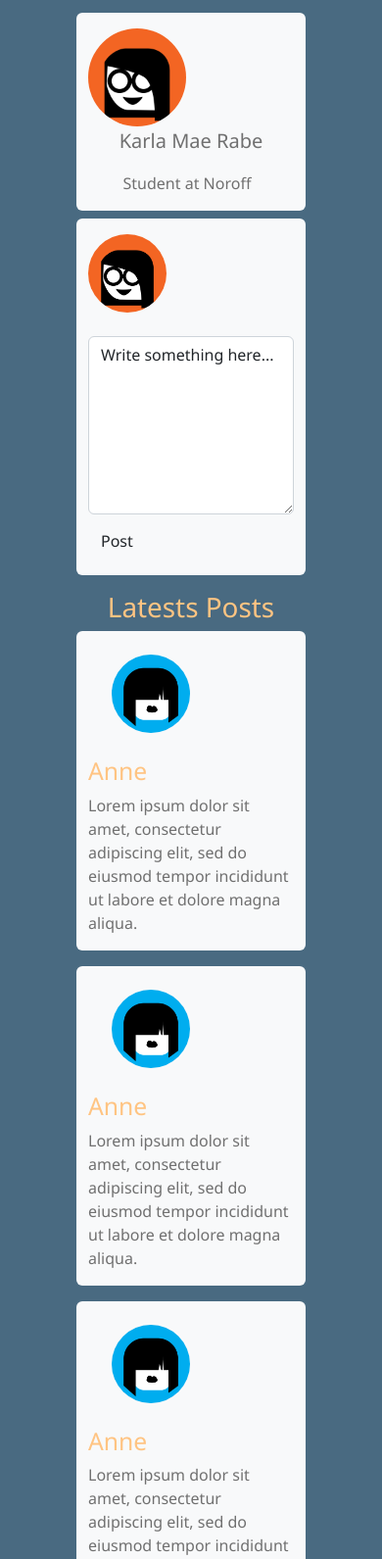
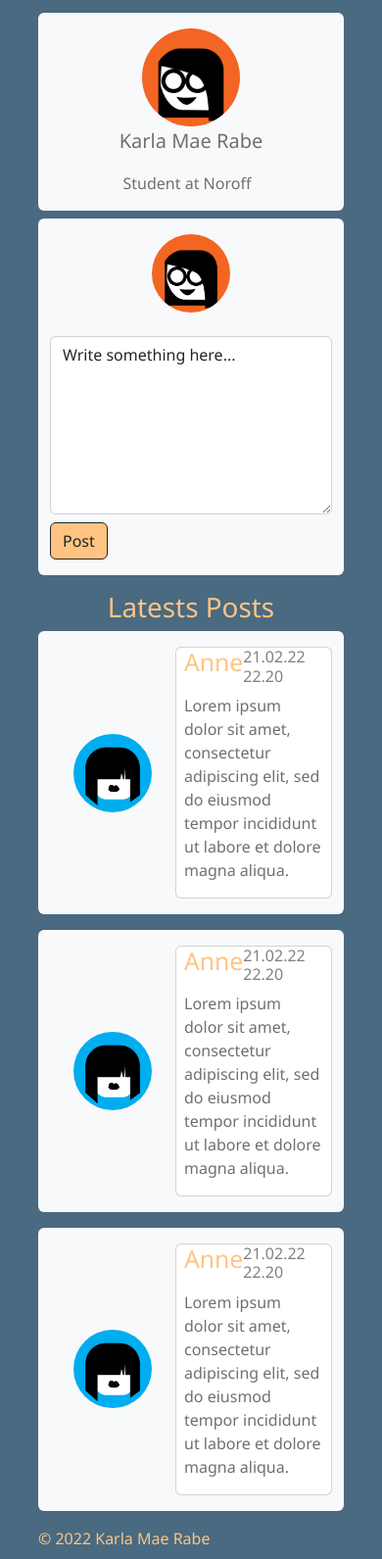
Before and after one commit to Noizenne/css-frameworks, a website: page index.html in a window 390 px wide. Shown: the part 59-1650 px from the top of the page at 98% size. Drawn offline with nearby package versions, Linux system fonts and the light colour scheme.

Commit message:
Responsive homepage

```diff
--- a/index.html
+++ b/index.html
@@ -27,7 +27,7 @@
                 </ul>
                 <form class="d-flex">
                   <input class="form-control me-2" type="search" placeholder="Search" aria-label="Search">
-                  <button class="btn btn-outline-success" type="submit">Search</button>
+                  <button class="btn" type="submit">Search</button>
                 </form>
               </div>
             </div>
@@ -43,21 +43,25 @@
 
             <div class="row justify-content-between">
               <div class="col-lg-2 bg-light rounded align-items-center">
-                <img src="/images/basic-shape-avatar-1632968.jpg" class="rounded-circle mt-3" style="width:100px;" alt="Profile picture of a basic woman avatar with black hair and glasses.">
+                <div class="d-flex justify-content-center">
+                  <img src="/images/basic-shape-avatar-1632968.jpg" class="rounded-circle mt-3" style="width:100px;" alt="Profile picture of a basic woman avatar with black hair and glasses.">
+                </div>
                 <p class="text fs-5 d-flex justify-content-center">Karla Mae Rabe</p>
                 <p class="text fs-6 d-flex justify-content-center me-2">Student at Noroff</p>
               </div>
 
               <!--Post input-->
 
-              <div class="col-sm-9 bg-light rounded mt-2">
+              <div class="col-lg-9 bg-light rounded mt-2">
+                <div class="profileImg d-flex">
                 <img src="/images/basic-shape-avatar-1632968.jpg" class="rounded-circle mt-3" style="width:80px;" alt="Profile picture of a basic woman avatar in an orange background with black hair and glasses.">
+                </div>
                 <form>
                     <div class="form-group mb-2">
                         <label for="textArea"></label>
                         <textarea class="form-control" id="exampleFormControlTextarea3" rows="7">Write something here...</textarea>
                       </div>
-                      <button class="btn mb-3">Post</button>
+                      <button class="btn mb-3 border border-dark">Post</button>
                 </form>
               </div>
             </div>
@@ -68,24 +72,30 @@
           <div class="container-fluid mt-3">
             <div class="row justify-content-end">
                 <h1 class="d-flex justify-content-center">Latests Posts</h1>
-              <div class="col-lg-9 bg-light rounded align-items-center">
-                <img src="/images/woman-avatar-1632963.jpg" class="rounded-circle m-4" style="width: 80px;" alt="Profile picture of a basic woman avatar in a blue background with short hair and black lips.">
-                <div class="card3">
-                   <h2>Anne</h2>
+              <div class="col-lg-9 d-flex bg-light rounded align-items-center">
+                <div>
+                 <img src="/images/woman-avatar-1632963.jpg" class="rounded-circle m-4" style="width: 80px;" alt="Profile picture of a basic woman avatar in a blue background with short hair and black lips.">
+                </div>
+                 <div class="card my-3 px-2">
+                   <h2 class="d-flex justify-content-between">Anne <small class="align-self-center" style="color: gray; font-size: 16px;">21.02.22 22.20</small></h2>
                    <p class="text">Lorem ipsum dolor sit amet, consectetur adipiscing elit, sed do eiusmod tempor incididunt ut labore et dolore magna aliqua.</p>
                 </div>
               </div>
-                <div class="col-lg-9 bg-light rounded align-items-center my-3">
+                <div class="col-lg-9 d-flex bg-light rounded align-items-center my-3">
+                  <div>
                     <img src="/images/woman-avatar-1632963.jpg" class="rounded-circle m-4" style="width: 80px;" alt="Profile picture of a basic woman avatar in a blue background with short hair and black lips.">
-                    <div class="card3">
-                       <h2>Anne</h2>
+                   </div>
+                    <div class="card my-3 px-2">
+                      <h2 class="d-flex justify-content-between">Anne <small class="align-self-center" style="color: gray; font-size: 16px;">21.02.22 22.20</small></h2>
                        <p class="text">Lorem ipsum dolor sit amet, consectetur adipiscing elit, sed do eiusmod tempor incididunt ut labore et dolore magna aliqua.</p>
                     </div>
                   </div>
-                  <div class="col-lg-9 bg-light rounded align-items-center">
-                    <img src="/images/woman-avatar-1632963.jpg" class="rounded-circle m-4" style="width: 80px;" alt="Profile picture of a basic woman avatar in a blue background with short hair and black lips.">
-                    <div class="card3">
-                       <h2>Anne</h2>
+                  <div class="col-lg-9 d-flex bg-light rounded align-items-center">
+                    <div>
+                      <img src="/images/woman-avatar-1632963.jpg" class="rounded-circle m-4" style="width: 80px;" alt="Profile picture of a basic woman avatar in a blue background with short hair and black lips.">
+                     </div>
+                    <div class="card my-3 px-2">
+                      <h2 class="d-flex justify-content-between">Anne <small class="align-self-center" style="color: gray; font-size: 16px;">21.02.22 22.20</small></h2>
                        <p class="text">Lorem ipsum dolor sit amet, consectetur adipiscing elit, sed do eiusmod tempor incididunt ut labore et dolore magna aliqua.</p>
                     </div>
                   </div>
--- a/src/scss/_variables.scss
+++ b/src/scss/_variables.scss
@@ -1,5 +1,6 @@
 @import "../../node_modules/bootstrap/scss/functions";
 @import "../../node_modules/bootstrap/scss/bootstrap.scss";
+@import "../../node_modules/bootstrap/scss/variables";
 
 //Colors
 
--- a/src/scss/main.scss
+++ b/src/scss/main.scss
@@ -30,6 +30,16 @@ body {
             color: $tertiary-color;
         }
     }
+
+    .btn {
+        background-color: $secondary-color;
+
+        &:hover {
+            background-color: white;
+            color: black;
+        }
+    }
+
 }
 
 //Main
@@ -38,4 +48,30 @@ main {
     .text {
         color: $text-color;
     }
+
+    .btn {
+        background-color: $secondary-color;
+    }
 }
+
+//Media query
+
+@media (max-width: 992px) {
+
+    .profileImg {
+        justify-content: center;
+    }
+}
+
+@media (max-width: 575px) {
+
+    body {
+        width: 100%;
+        margin: 0 auto;
+    }
+
+    main, footer {
+       width: 80%;
+       margin: 0 auto;
+    }
+}
```
Also changed, not shown: dist/css/main.css.
